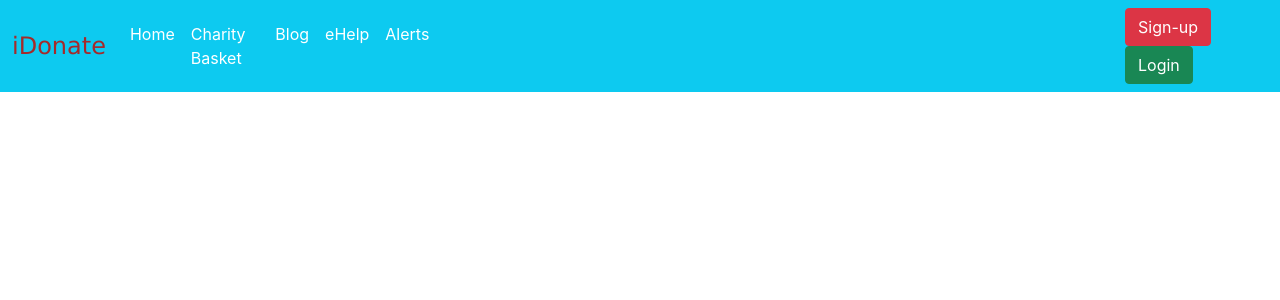
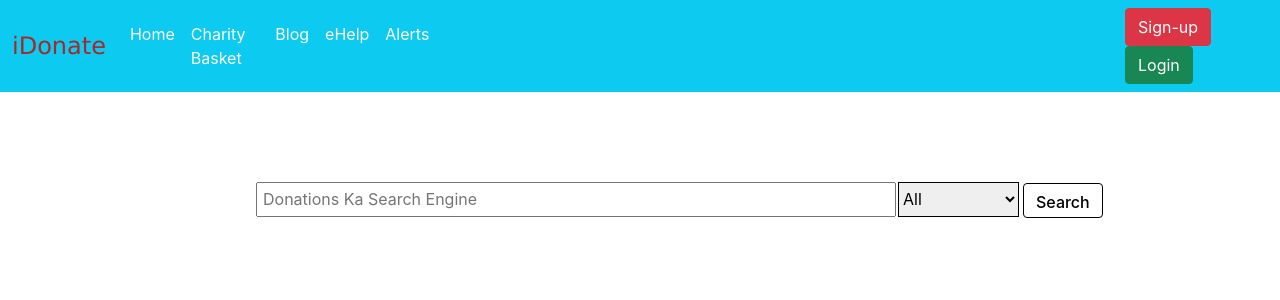
Before and after one commit to Season-of-Code-2022-MDG-Space/idonate, a React (Create React App) app: page / in a window 1280 px wide. Shown: the top 300 px of the page. Built offline with nearby package versions, Linux system fonts and the light colour scheme.

Commit message:
SearchBar added

```diff
--- a/src/App.js
+++ b/src/App.js
@@ -1,11 +1,13 @@
 // import logo from './logo.svg';
 import './App.css';
 import Navbar from './components/Navbar';
+import Searchbar from './components/Searchbar';
 
 function App() {
   return (
    <>
    <Navbar/>
+   <Searchbar/>
    </>
   );
 }
--- /dev/null
+++ b/src/components/Searchbar.js
@@ -0,0 +1,23 @@
+import React from 'react'
+
+export default function Searchbar() {
+  return (
+    <div>
+
+      <input className="searchbar" type="text" placeholder="Donations Ka Search Engine" autoComplete='off' aria-label="Search"/>
+
+       <select id="mySelect">
+          <option className="filterelement">All</option>
+          <optgroup label='Gender'></optgroup>
+          <option className="filterelement">Male</option>
+          <option className="filterelement">Female</option>
+          <optgroup label='Profession'></optgroup>
+          <option className="filterelement">Minister</option>
+          <option className="filterelement">Entrepreneur</option>
+          <option className="filterelement">Actor</option>
+          <option className="filterelement">Cricketer</option>
+        </select>
+        <button className="btn btn-outline-success searchbutton" type="submit">Search</button>
+    </div>
+  )
+}
--- a/src/index.css
+++ b/src/index.css
@@ -25,3 +25,23 @@ code {
   font-family: Verdana, Geneva, Tahoma, sans-serif !important;
   color:brown !important;
 }
+
+.searchbar{
+  width: 50% !important;
+  padding-left: 5px !important;
+  margin-top: 7%;
+  margin-left: 20%;
+  height: 35px;
+}
+
+#mySelect,.searchbutton {
+  border:1px solid black;
+  height: 35px !important;
+  margin-left: 2px;
+  margin-right: 2px;
+}
+
+.searchbutton{
+  color:black !important;
+  font-weight: 500 !important;
+}
```
